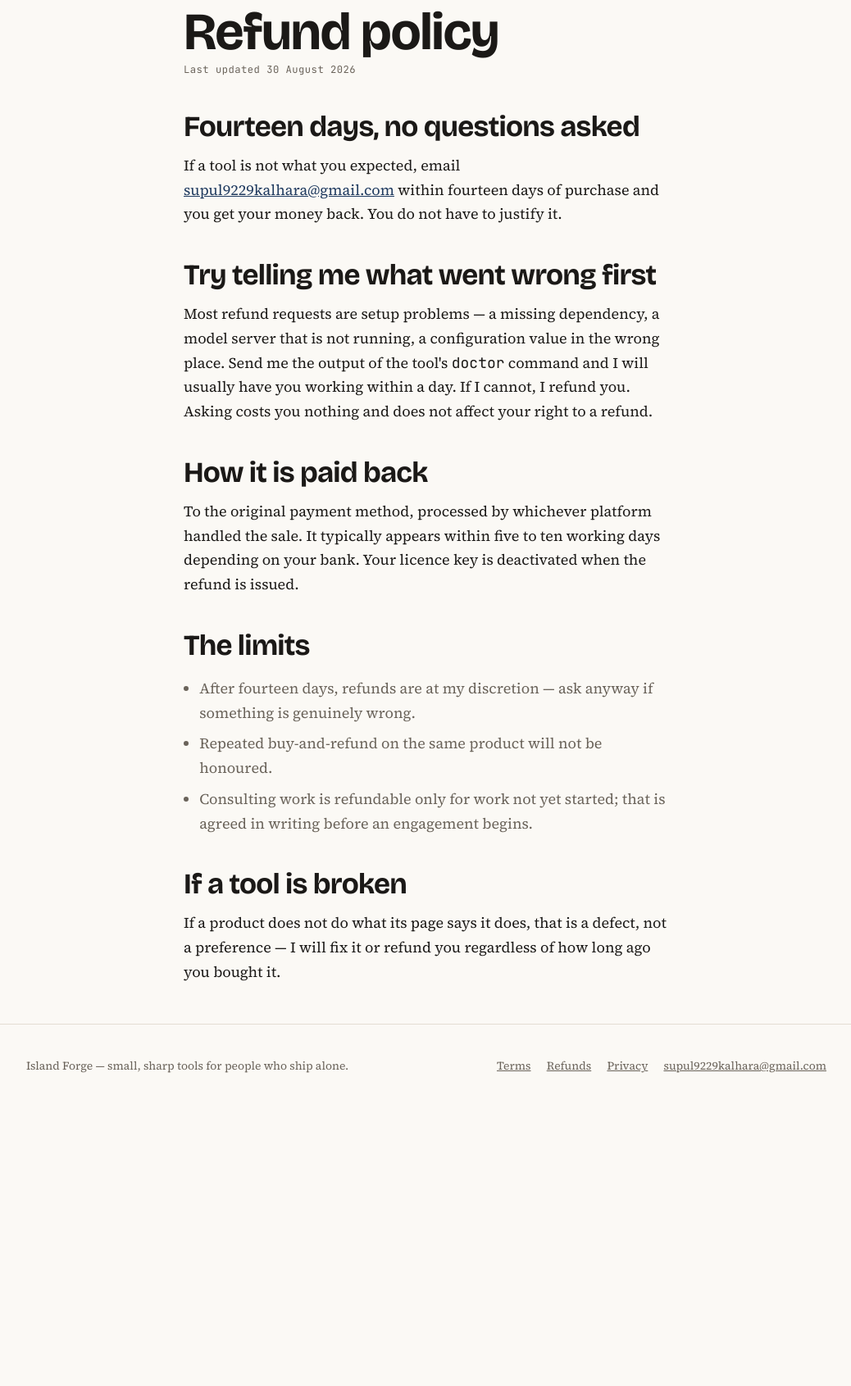
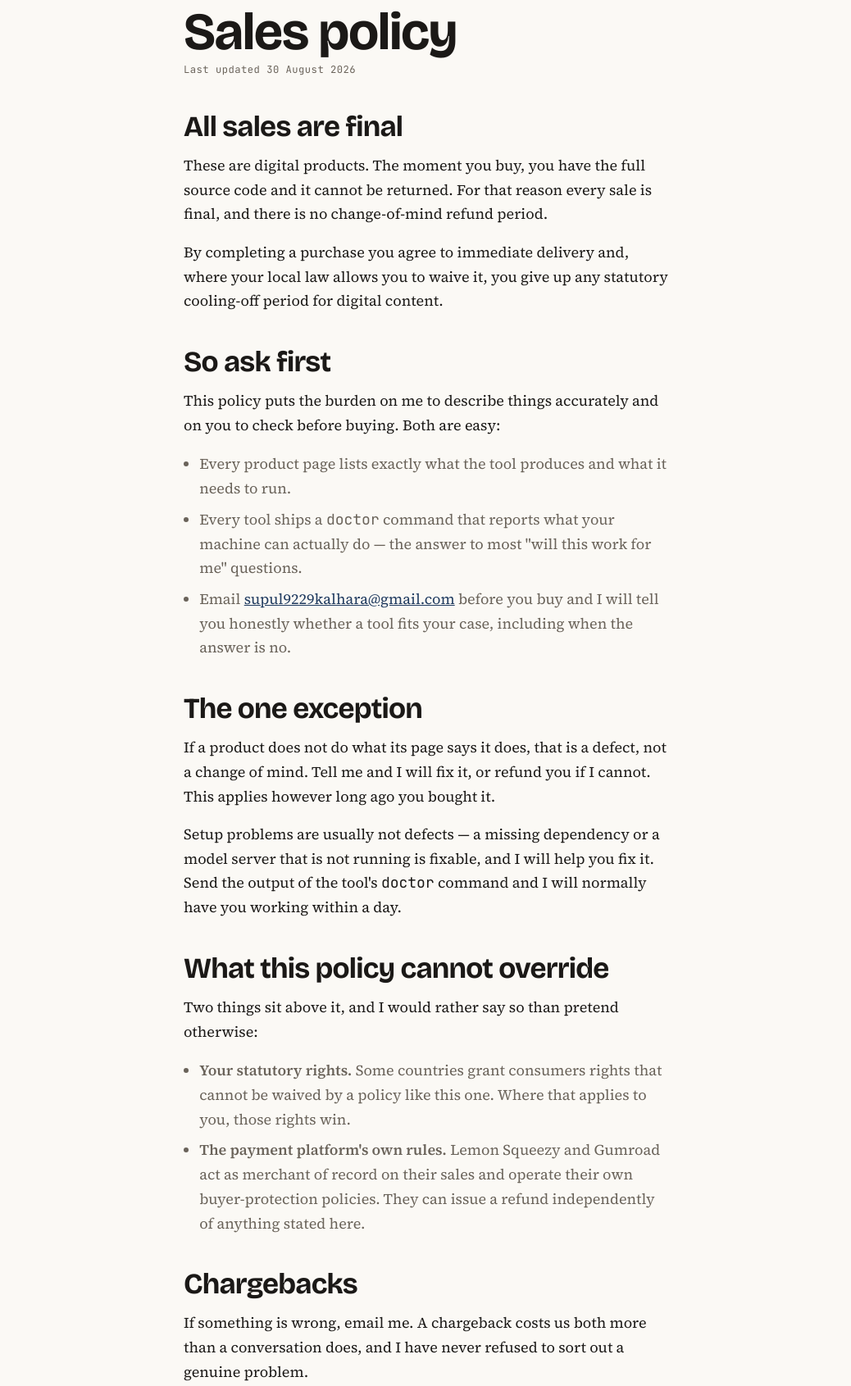
Before and after one commit to supulkalhara/islandforge-site, a plain HTML site: page sales-policy.html in a window 1280 px wide. Shown: the part 146-1837 px from the top of the page at 82% size, without its empty margins (120-1158 px from the left). Before the commit the page ends 1523 px from the top, so only its background shows below. Drawn offline with nearby package versions, Linux system fonts and the light colour scheme.

Commit message:
Price by complexity; replace refunds with an all-sales-final policy

```diff
--- a/refunds.html
+++ b/sales-policy.html
@@ -1,5 +1,5 @@
-<title>Refund Policy — Island Forge</title>
-<meta name="description" content="Fourteen-day no-questions refund policy for Island Forge products.">
+<title>Sales Policy — Island Forge</title>
+<meta name="description" content="All sales are final on digital products, with one exception: a product that does not do what it says.">
 <link rel="preconnect" href="https://fonts.googleapis.com">
 <link rel="preconnect" href="https://fonts.gstatic.com" crossorigin>
 <link rel="stylesheet" href="https://fonts.googleapis.com/css2?family=Bricolage+Grotesque:opsz,wght@12..96,400;12..96,700;12..96,800&family=Source+Serif+4:ital,opsz,wght@0,8..60,400;0,8..60,600;1,8..60,400&family=JetBrains+Mono:wght@400;700&display=swap">
@@ -166,38 +166,49 @@ footer nav{display:flex;gap:1.2rem;flex-wrap:wrap}
 <main>
   <div class="wrap doc">
     <p class="eyebrow">Legal</p>
-    <h1>Refund policy</h1>
+    <h1>Sales policy</h1>
     <p class="updated">Last updated 30 August 2026</p>
 
-    <h2>Fourteen days, no questions asked</h2>
-    <p>If a tool is not what you expected, email <a href="mailto:supul9229kalhara@gmail.com">supul9229kalhara@gmail.com</a>
-      within fourteen days of purchase and you get your money back. You do not have to
-      justify it.</p>
+    <h2>All sales are final</h2>
+    <p>These are digital products. The moment you buy, you have the full source code and
+      it cannot be returned. For that reason every sale is final, and there is no
+      change-of-mind refund period.</p>
+    <p>By completing a purchase you agree to immediate delivery and, where your local law
+      allows you to waive it, you give up any statutory cooling-off period for digital
+      content.</p>
 
-    <h2>Try telling me what went wrong first</h2>
-    <p>Most refund requests are setup problems — a missing dependency, a model server that
-      is not running, a configuration value in the wrong place. Send me the output of the
-      tool's <code>doctor</code> command and I will usually have you working within a day.
-      If I cannot, I refund you. Asking costs you nothing and does not affect your right
-      to a refund.</p>
-
-    <h2>How it is paid back</h2>
-    <p>To the original payment method, processed by whichever platform handled the sale.
-      It typically appears within five to ten working days depending on your bank. Your
-      licence key is deactivated when the refund is issued.</p>
-
-    <h2>The limits</h2>
+    <h2>So ask first</h2>
+    <p>This policy puts the burden on me to describe things accurately and on you to check
+      before buying. Both are easy:</p>
     <ul>
-      <li>After fourteen days, refunds are at my discretion — ask anyway if something is
-        genuinely wrong.</li>
-      <li>Repeated buy-and-refund on the same product will not be honoured.</li>
-      <li>Consulting work is refundable only for work not yet started; that is agreed in
-        writing before an engagement begins.</li>
+      <li>Every product page lists exactly what the tool produces and what it needs to run.</li>
+      <li>Every tool ships a <code>doctor</code> command that reports what your machine can
+        actually do — the answer to most "will this work for me" questions.</li>
+      <li>Email <a href="mailto:supul9229kalhara@gmail.com">supul9229kalhara@gmail.com</a> before you buy and I will tell you
+        honestly whether a tool fits your case, including when the answer is no.</li>
     </ul>
 
-    <h2>If a tool is broken</h2>
-    <p>If a product does not do what its page says it does, that is a defect, not a
-      preference — I will fix it or refund you regardless of how long ago you bought it.</p>
+    <h2>The one exception</h2>
+    <p>If a product does not do what its page says it does, that is a defect, not a change
+      of mind. Tell me and I will fix it, or refund you if I cannot. This applies however
+      long ago you bought it.</p>
+    <p>Setup problems are usually not defects — a missing dependency or a model server that
+      is not running is fixable, and I will help you fix it. Send the output of the tool's
+      <code>doctor</code> command and I will normally have you working within a day.</p>
+
+    <h2>What this policy cannot override</h2>
+    <p>Two things sit above it, and I would rather say so than pretend otherwise:</p>
+    <ul>
+      <li><b>Your statutory rights.</b> Some countries grant consumers rights that cannot
+        be waived by a policy like this one. Where that applies to you, those rights win.</li>
+      <li><b>The payment platform's own rules.</b> Lemon Squeezy and Gumroad act as
+        merchant of record on their sales and operate their own buyer-protection policies.
+        They can issue a refund independently of anything stated here.</li>
+    </ul>
+
+    <h2>Chargebacks</h2>
+    <p>If something is wrong, email me. A chargeback costs us both more than a conversation
+      does, and I have never refused to sort out a genuine problem.</p>
   </div>
 </main>
 <footer>
@@ -205,7 +216,7 @@ footer nav{display:flex;gap:1.2rem;flex-wrap:wrap}
     <span>Island Forge — small, sharp tools for people who ship alone.</span>
     <nav>
       <a href="./terms.html">Terms</a>
-      <a href="./refunds.html">Refunds</a>
+      <a href="./sales-policy.html">Sales policy</a>
       <a href="./privacy.html">Privacy</a>
       <a href="mailto:supul9229kalhara@gmail.com">supul9229kalhara@gmail.com</a>
     </nav>
```
Also changed, not shown: index.html (+13 -12 lines), privacy.html (+1 -1 lines), terms.html (+6 -4 lines), 1 other file.
